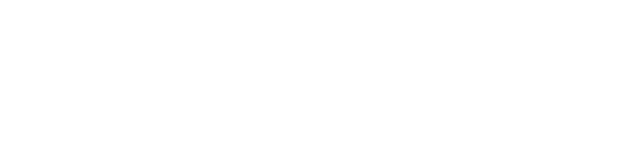
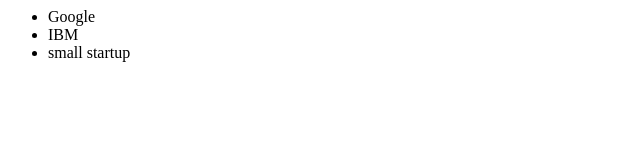
Before and after one commit to Rekha718/JsAndJSON, a plain HTML site: page index.html in a window 1280 px wide. Shown: the whole page, without its empty margins (0-640 px from the left). Drawn offline with Linux system fonts and the light colour scheme.

Commit message:
committing all files

```diff
--- a/index.html
+++ b/index.html
@@ -1,16 +1,23 @@
 <html>
     <head>
-        <title>
-            JSON data fetching example
-        </title>
+        <title>JSON data fetching example</title>
     </head>
-    <boyd>
+    <body>
+        <ul></ul>
         <script>
+            let list = "";
             fetch('companies.json')
                 .then(response => response.json())
                 .then(data => {
+                    data.forEach(user => {
+                        list += `<li>${user.name}</li>`;
+                    });
+                    document.querySelector("ul").innerHTML = list;
+
                     console.log(data);
-                })
+                    console.log(data[0]);
+                    console.log(data[0].name);
+                });
         </script>
-    </boyd>
+    </body>
 </html>
```
Also changed, not shown: json.html (+10 -1 lines).
